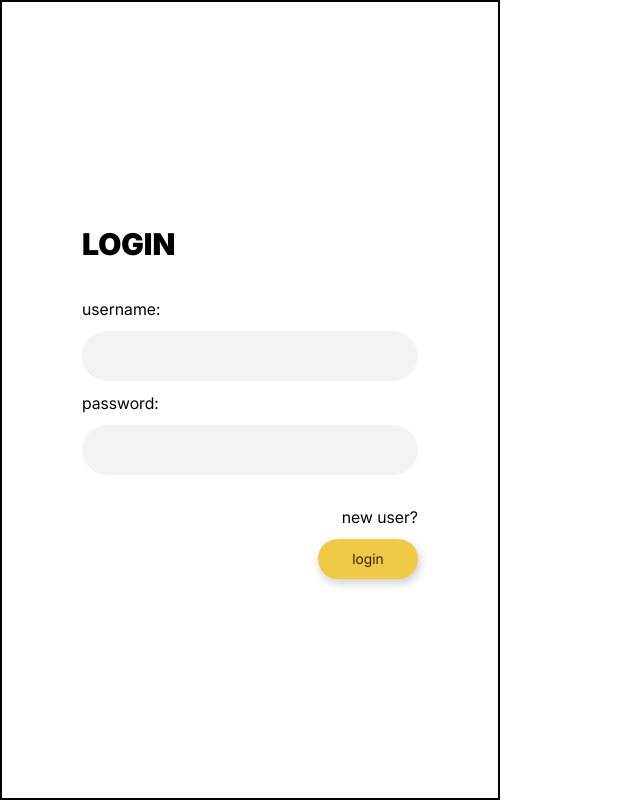
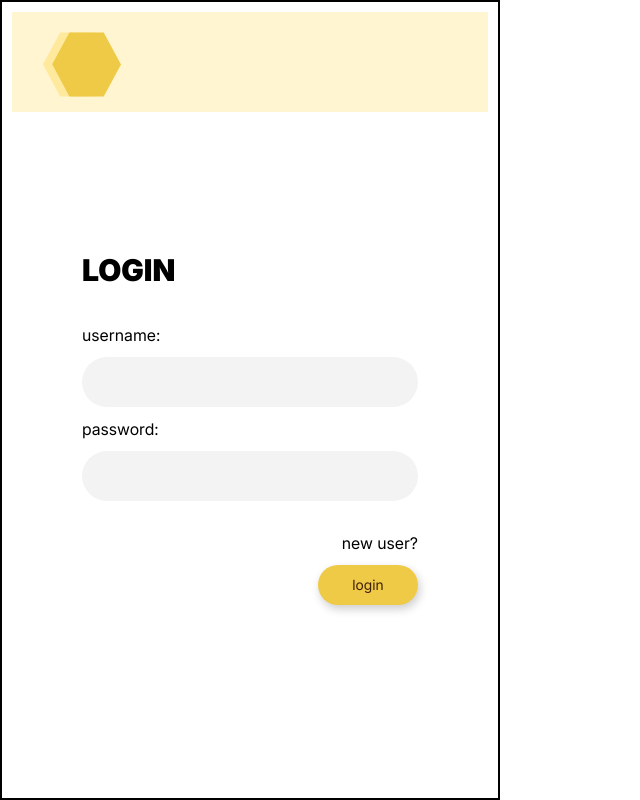
Before and after one commit to elhagen13/CSC484, a React (Create React App) app: page /login in a window 1280 px wide. Shown: the whole page, without its empty margins (0-640 px from the left). Built offline with nearby package versions, Linux system fonts and the light colour scheme.

Commit message:
added top headers to login and create account page

```diff
--- a/src/pages/CreateAccount.tsx
+++ b/src/pages/CreateAccount.tsx
@@ -1,3 +1,4 @@
+import TopHeader from "@/components/TopHeader";
 import { Button } from "@/components/ui/button";
 import { useNavigate } from "react-router-dom";
 
@@ -7,6 +8,8 @@ function CreateAccount() {
     navigate("/create-account/profile-photo");
   };
   return (
+    <div>
+      <TopHeader></TopHeader>
       <div
         style={{
           width: "100%",
@@ -24,7 +27,8 @@ function CreateAccount() {
           style={{
             fontWeight: "bolder",
             fontSize: "30px",
-          color: 'black', width: "100%",
+            color: "black",
+            width: "100%",
             textAlign: "left",
           }}
         >
@@ -80,6 +84,7 @@ function CreateAccount() {
           </Button>
         </div>
       </div>
+    </div>
   );
 }
 export default CreateAccount;
--- a/src/pages/Login.tsx
+++ b/src/pages/Login.tsx
@@ -1,37 +1,91 @@
-import { Button } from "@/components/ui/button"
-import { useNavigate } from 'react-router-dom';
+import TopHeader from "@/components/TopHeader";
+import { Button } from "@/components/ui/button";
+import { useNavigate } from "react-router-dom";
 
-function Login(){
+function Login() {
   const navigate = useNavigate();
   const handleClick = () => {
-        navigate('/home')
-    }
+    navigate("/home");
+  };
 
-    return(
-        <div style={{width: '100%', height: '100%', fontFamily: 'Inter',
-            display: 'flex', justifyContent: 'center', alignItems: 'center',
-            flexDirection: 'column', gap:'30px', padding:'80px'
-        }}>
-        <text style={{fontWeight: 'bolder', fontSize: '30px', width:'100%',
-                textAlign:'left'}}>
+  return (
+    <div>
+      <TopHeader></TopHeader>
+      <div
+        style={{
+          width: "100%",
+          height: "100%",
+          fontFamily: "Inter",
+          display: "flex",
+          justifyContent: "center",
+          alignItems: "center",
+          flexDirection: "column",
+          gap: "30px",
+          padding: "80px",
+        }}
+      >
+        <text
+          style={{
+            fontWeight: "bolder",
+            fontSize: "30px",
+            width: "100%",
+            textAlign: "left",
+          }}
+        >
           LOGIN
         </text>
-        <form style={{width:'100%', display:'flex', flexDirection:'column', gap:'10px'}}>
+        <form
+          style={{
+            width: "100%",
+            display: "flex",
+            flexDirection: "column",
+            gap: "10px",
+          }}
+        >
           <text>username:</text>
-            <input style={{backgroundColor:'#F3F3F3', height:'50px', borderRadius:'30px', paddingLeft:'25px'}}/>
+          <input
+            style={{
+              backgroundColor: "#F3F3F3",
+              height: "50px",
+              borderRadius: "30px",
+              paddingLeft: "25px",
+            }}
+          />
           <text>password:</text>
-            <input type='password' style={{backgroundColor:'#F3F3F3', height:'50px', borderRadius:'30px', paddingLeft:'25px'}}/>
+          <input
+            type="password"
+            style={{
+              backgroundColor: "#F3F3F3",
+              height: "50px",
+              borderRadius: "30px",
+              paddingLeft: "25px",
+            }}
+          />
         </form>
-        <div style={{width:'100%', alignItems:'flex-end', display: 'flex', flexDirection: 'column', gap:"10px"}}>
-            <a href='/create-account'>new user?</a>
-            <Button onClick={handleClick} style={{backgroundColor: '#EFCA47', borderRadius:'30px',
-            boxShadow:'2px 4px 10px rgba(0, 0, 0, 0.2)', width: '100px'}} >
+        <div
+          style={{
+            width: "100%",
+            alignItems: "flex-end",
+            display: "flex",
+            flexDirection: "column",
+            gap: "10px",
+          }}
+        >
+          <a href="/create-account">new user?</a>
+          <Button
+            onClick={handleClick}
+            style={{
+              backgroundColor: "#EFCA47",
+              borderRadius: "30px",
+              boxShadow: "2px 4px 10px rgba(0, 0, 0, 0.2)",
+              width: "100px",
+            }}
+          >
             login
           </Button>
         </div>
-
-
       </div>
-    )
+    </div>
+  );
 }
-export default Login
+export default Login;
```
Lines whose indentation alone changed are shown as unchanged.
